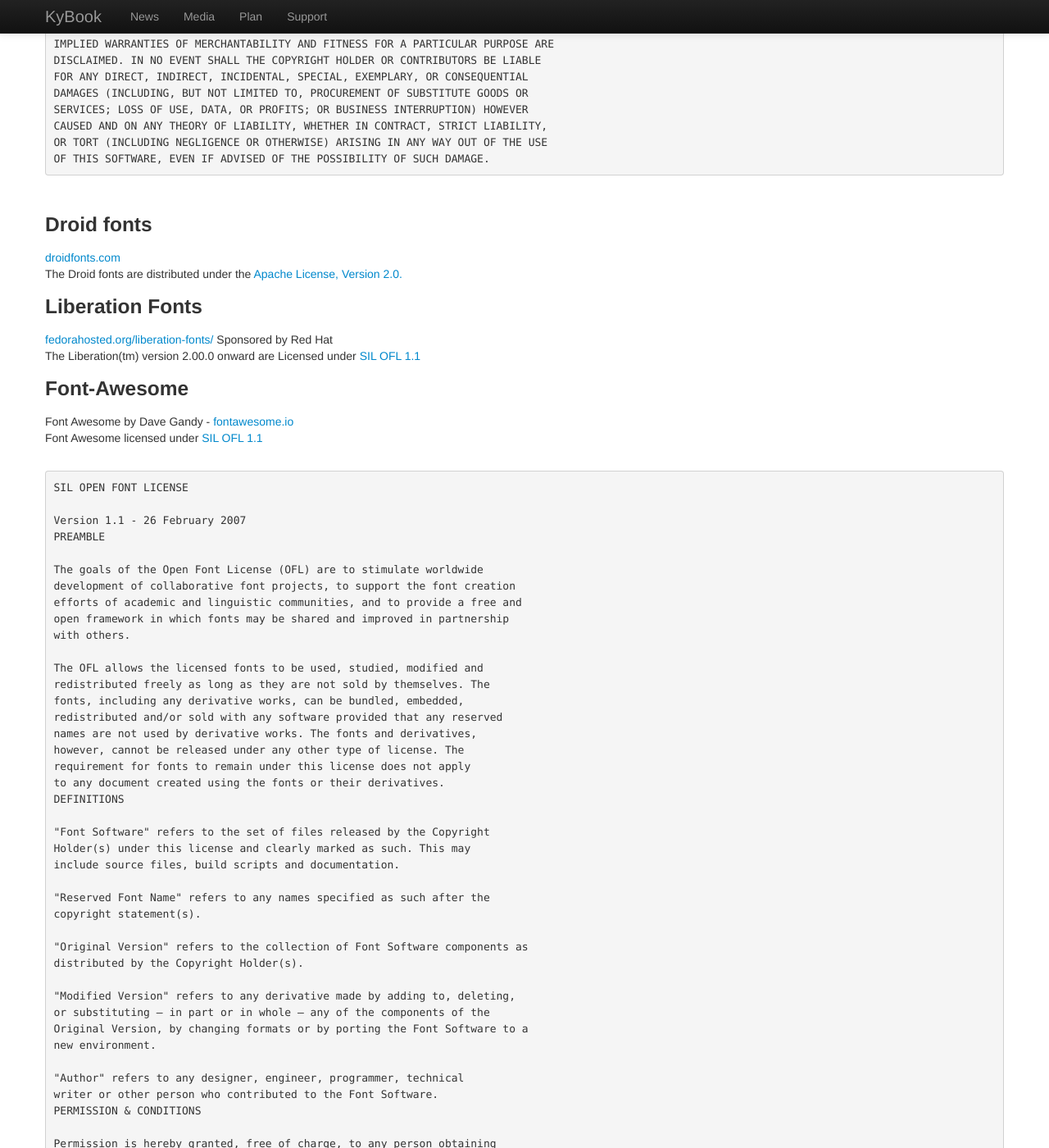
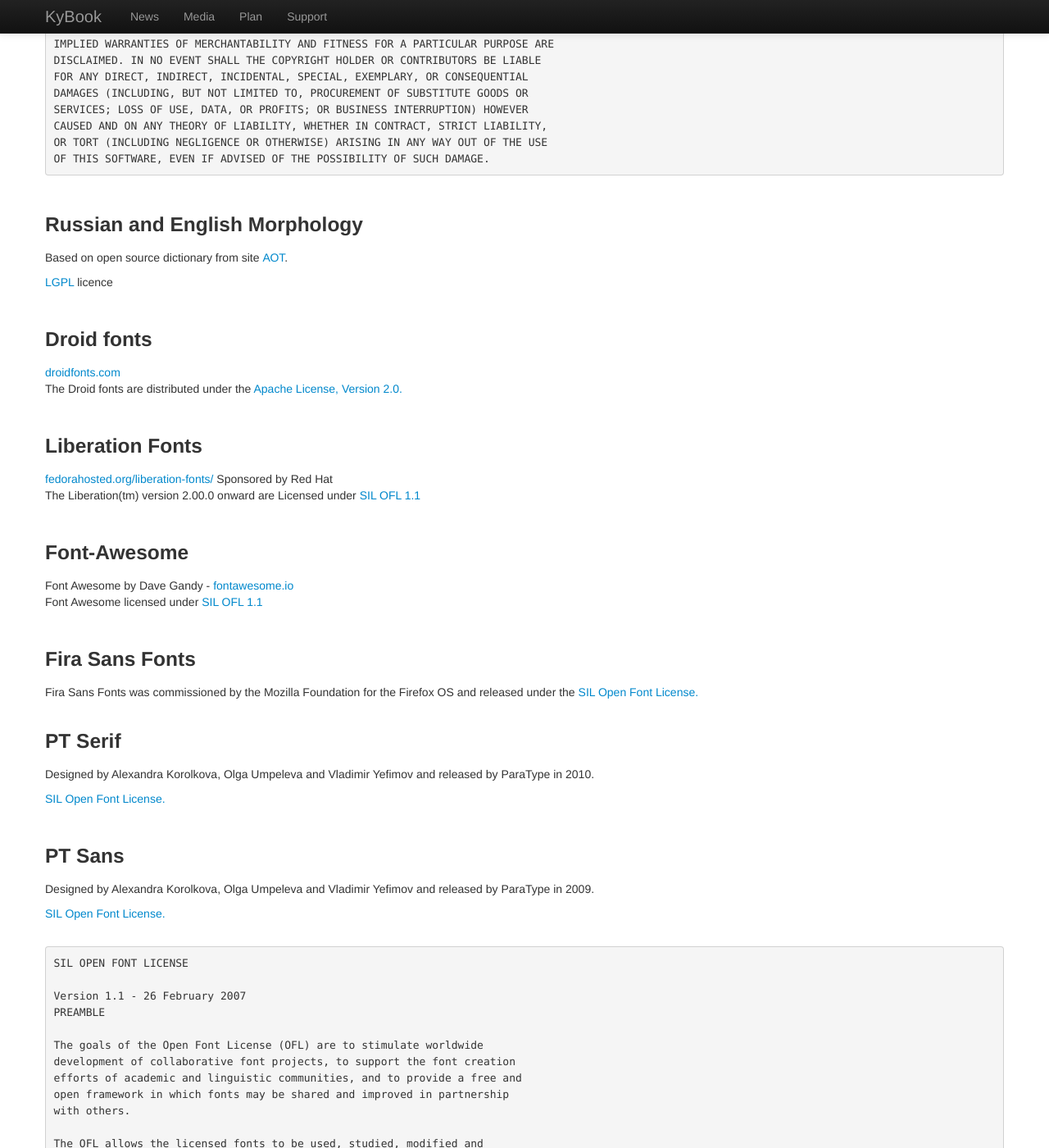
Before and after one commit to kolyvan/kolyvan.github.com, a Jekyll site: the page built from kybook/licensing.html, in a window 1280 px wide and 1400 px high, scrolled down 12734 px. Shown: the whole window at 82% size. Built offline with Jekyll 4.4.1, drawn with Linux system fonts in a browser that asks for light colours; nearby versions of some CDN libraries.

Commit message:
kybook update license

```diff
--- a/kybook/licensing.html
+++ b/kybook/licensing.html
@@ -596,7 +596,6 @@
 </div>
 <br />
 
-
 <div>
 <h3>Subtle Patterns</h3>
 <div><a href="http://subtlepatterns.com">subtlepatterns.com</a></div>
@@ -640,23 +639,53 @@
 <br />
 
 <div>
+  <h3>Russian and English Morphology</h3>
+  <p>Based on open source dictionary from site <a href="http://aot.ru">АОТ</a>.</p>
+  <p><a href='https://www.gnu.org/licenses/lgpl.html'>LGPL</a> licence</p>
+</div>
+<br />
+
+<div>
 <h3>Droid fonts</h3>
 <div><a href="http://www.droidfonts.com/">droidfonts.com</a></div>
 <p>The Droid fonts are distributed under the <a href="http://www.apache.org/licenses/LICENSE-2.0">Apache License, Version 2.0.</a></p>
 </div>
+<br />
 
 <div>
 <h3>Liberation Fonts</h3>
 <div><a href="https://fedorahosted.org/liberation-fonts/">fedorahosted.org/liberation-fonts/</a> Sponsored by Red Hat</div>
 <p>The Liberation(tm) version 2.00.0 onward are Licensed under <a href="http://scripts.sil.org/OFL">SIL OFL 1.1</a></p>
 </div>
+<br />
 
 <div>
 <h3>Font-Awesome</h3>
 <div>Font Awesome by Dave Gandy - <a href="http://fontawesome.io">fontawesome.io</a></div>
 <p>Font Awesome licensed under <a href="http://scripts.sil.org/OFL">SIL OFL 1.1</a></p>
 </div>
+<br />
 
+<div>
+<h3>Fira Sans Fonts</h3>
+<div>Fira Sans Fonts was commissioned by the Mozilla Foundation for the Firefox OS and released under the <a href="http://scripts.sil.org/OFL">SIL Open Font License.</a></div>
+</div>
+<br />
+
+<div>
+<h3>PT Serif</h3>
+<div>
+<p>Designed by Alexandra Korolkova, Olga Umpeleva and Vladimir Yefimov and released by ParaType in 2010.</p>
+<p><a href="http://scripts.sil.org/OFL">SIL Open Font License.</a></p>
+</div>
+<br />
+
+<div>
+<h3>PT Sans</h3>
+<div>
+<p>Designed by Alexandra Korolkova, Olga Umpeleva and Vladimir Yefimov and released by ParaType in 2009.</p>
+<p><a href="http://scripts.sil.org/OFL">SIL Open Font License.</a></p>
+</div>
 <br />
 
 <div>
```
